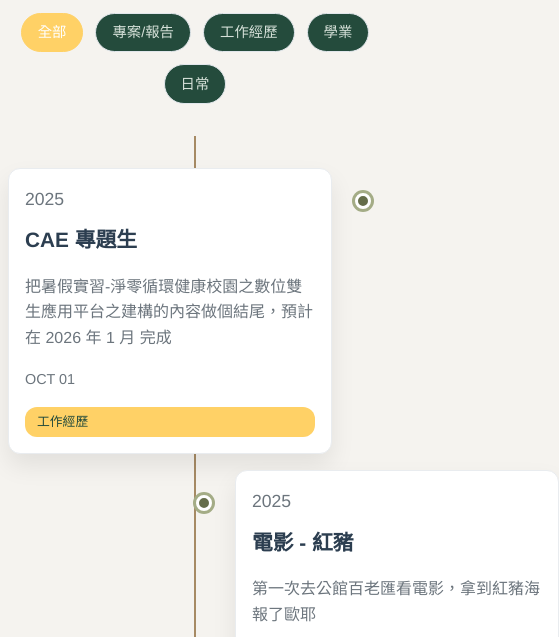
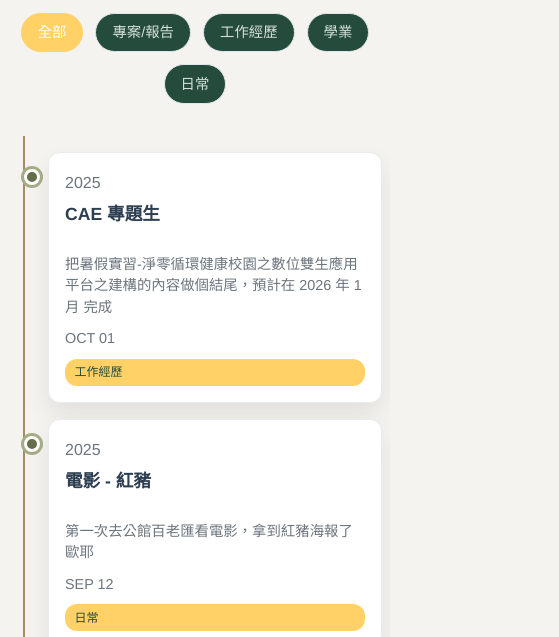
Before and after one commit to LEE-CHIEN-AN/HTML, a website: page timeline.html in a window 390 px wide. Shown: the part 207-844 px from the top of the page, 559 px wide, since content can reach past the window. Drawn offline with Linux system fonts and the light colour scheme; a web font is replaced by a local one.

Commit message:
改進timeline 手機頁面設計: 把時間軸靠左 事件全部靠右

```diff
--- a/styles/timeline.css
+++ b/styles/timeline.css
@@ -75,20 +75,127 @@
 
 @keyframes fadeInUp { from { opacity:0; transform: translateY(20px);} to { opacity:1; transform: translateY(0);} }
 
+/* 響應式設計 - 手機版 */
 @media (max-width: 768px) {
     .main-content { margin-top: 120px; padding: 2rem 1rem; }
-    .timeline-line { left: 50%; transform: translateX(-50%); }
-    .timeline-event, .timeline-event.left, .timeline-event.right { width: calc(100% - 60px); margin: 0 0 1rem 30px; }
-    .timeline-event::before, .timeline-event.left::before, .timeline-event.right::before { left: -30px; right: auto; }
-    .event-header { flex-direction: column; gap:.5rem; }
-    .event-date { position: static; text-align: left; margin-top: 1rem; }
-    .event-category { position: static; margin-top:1rem; align-self:flex-end; }
+
+    /* 手機版時間軸靠左，所有事件都在右側 */
+    .timeline-line {
+        left: 20px;
+        transform: none;
+        width: 2px;
+        background: #A68A64;
+    }
+
+    /* 所有事件都統一在右側顯示 */
+    .timeline-event,
+    .timeline-event.left,
+    .timeline-event.right,
+    .timeline-event:nth-child(odd),
+    .timeline-event:nth-child(even) {
+        width: calc(100% - 48px);
+        margin: 0 0 1.5rem 48px;
+        margin-left: 48px;
+        margin-right: 0;
+    }
+
+    /* 所有圓點都在左側時間軸上 */
+    .timeline-event::before,
+    .timeline-event.left::before,
+    .timeline-event.right::before,
+    .timeline-event:nth-child(odd)::before,
+    .timeline-event:nth-child(even)::before {
+        left: -28px;
+        right: auto;
+        top: 1.5rem;
+    }
+
+    .event-header {
+        flex-direction: column;
+        gap: 0.5rem;
+        align-items: flex-start;
+    }
+
+    .event-date {
+        position: static;
+        text-align: left;
+        margin-top: 0.5rem;
+        order: 2;
+    }
+
+    .event-category {
+        position: static;
+        margin-top: 0.5rem;
+        align-self: flex-end;
+        order: 3;
+    }
+
+    .timeline-title {
+        order: 1;
+        margin-bottom: 0.5rem;
+    }
+
+    .timeline-year {
+        order: 0;
+        margin-bottom: 0.25rem;
+    }
 }
 
+/* 針對更小的手機螢幕 */
 @media (max-width: 480px) {
-    .main-content { padding: 1rem 0.5rem; }
-    .main-title { font-size: 1.5rem; }
-    .timeline-event { padding: 1rem; width: calc(100% - 50px); margin-left: 25px; }
-    .timeline-event::before { width: 10px; height: 10px; left: -25px; }
-    .timeline-line { left: 50%; transform: translateX(-50%); }
+    .main-content {
+        padding: 1rem 0.5rem;
+    }
+
+    .main-title {
+        font-size: 1.5rem;
+    }
+
+    .timeline-container {
+        padding: 1rem 0;
+    }
+
+    .timeline-line {
+        left: 15px;
+    }
+
+    .timeline-event,
+    .timeline-event.left,
+    .timeline-event.right,
+    .timeline-event:nth-child(odd),
+    .timeline-event:nth-child(even) {
+        width: calc(100% - 40px);
+        margin: 0 0 1rem 40px;
+        padding: 1rem;
+    }
+
+    .timeline-event::before,
+    .timeline-event.left::before,
+    .timeline-event.right::before,
+    .timeline-event:nth-child(odd)::before,
+    .timeline-event:nth-child(even)::before {
+        width: 10px;
+        height: 10px;
+        left: -25px;
+        right: auto;
+        top: 1rem;
+    }
+
+    .timeline-title {
+        font-size: 1.1rem;
+    }
+
+    .timeline-year {
+        font-size: 1rem;
+    }
+
+    .event-category {
+        font-size: 0.75rem;
+        padding: 0.2rem 0.6rem;
+    }
+
+    .timeline-description {
+        font-size: 0.9rem;
+        line-height: 1.5;
+    }
 }
```
